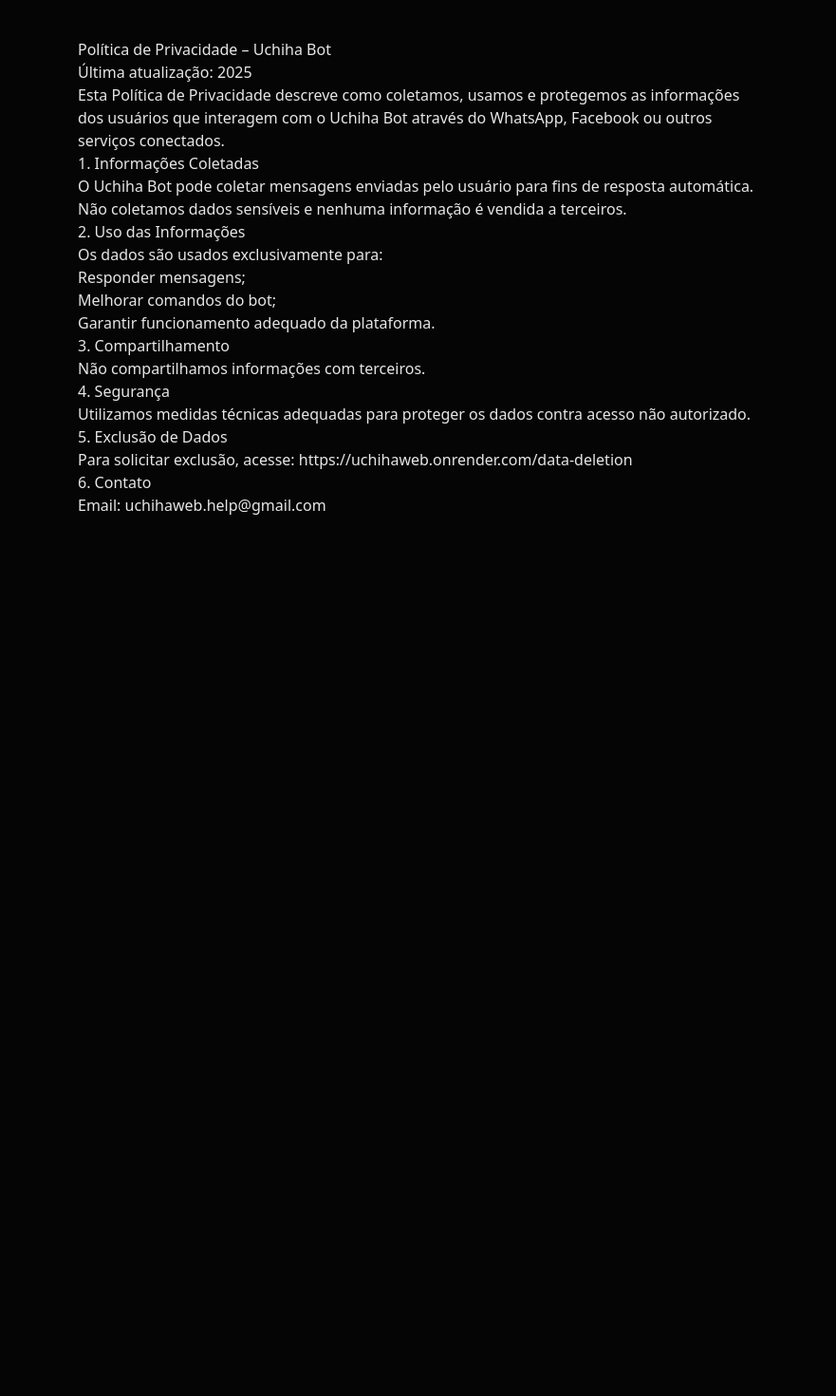
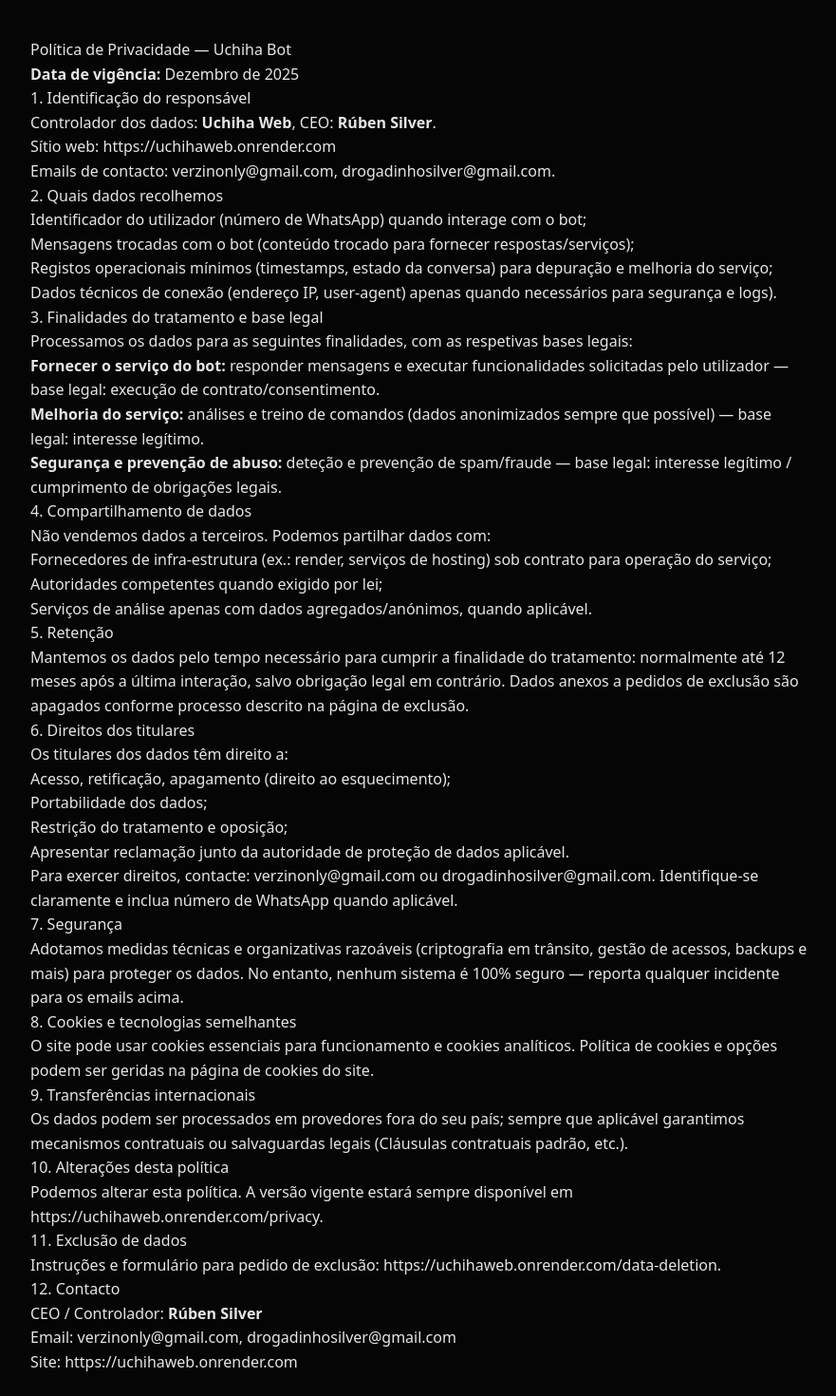
Before and after one commit to rubensilver/uchiha-site, a Next.js app: page /privacy in a window 1280 px wide. Shown: the top 1470 px of the page at 95% size, without its empty margins (198-1079 px from the left). Before the commit the page ends 800 px from the top, so only its background shows below. Built offline with nearby package versions, Linux system fonts and the light colour scheme.

Commit message:
Update page.tsx

```diff
--- a/app/privacy/page.tsx
+++ b/app/privacy/page.tsx
@@ -1,45 +1,73 @@
 export default function PrivacyPage() {
   return (
-    <div style={{ padding: "40px", maxWidth: 800, margin: "0 auto" }}>
-      <h1>Política de Privacidade – Uchiha Bot</h1>
-      <p>Última atualização: 2025</p>
+    <main style={{ padding: 40, maxWidth: 900, margin: "0 auto", lineHeight: 1.6 }}>
+      <h1>Política de Privacidade — Uchiha Bot</h1>
+      <p><strong>Data de vigência:</strong> Dezembro de 2025</p>
 
+      <h2>1. Identificação do responsável</h2>
       <p>
-        Esta Política de Privacidade descreve como coletamos, usamos e protegemos as
-        informações dos usuários que interagem com o Uchiha Bot através do WhatsApp,
-        Facebook ou outros serviços conectados.
+        Controlador dos dados: <strong>Uchiha Web</strong>, CEO: <strong>Rúben Silver</strong>.<br />
+        Sítio web: <a href="https://uchihaweb.onrender.com">https://uchihaweb.onrender.com</a><br />
+        Emails de contacto: <a href="mailto:verzinonly@gmail.com">verzinonly@gmail.com</a>, <a href="mailto:drogadinhosilver@gmail.com">drogadinhosilver@gmail.com</a>.
       </p>
 
-      <h2>1. Informações Coletadas</h2>
-      <p>
-        O Uchiha Bot pode coletar mensagens enviadas pelo usuário para fins de resposta
-        automática. Não coletamos dados sensíveis e nenhuma informação é vendida a terceiros.
-      </p>
-
-      <h2>2. Uso das Informações</h2>
-      <p>Os dados são usados exclusivamente para:</p>
+      <h2>2. Quais dados recolhemos</h2>
       <ul>
-        <li>Responder mensagens;</li>
-        <li>Melhorar comandos do bot;</li>
-        <li>Garantir funcionamento adequado da plataforma.</li>
+        <li>Identificador do utilizador (número de WhatsApp) quando interage com o bot;</li>
+        <li>Mensagens trocadas com o bot (conteúdo trocado para fornecer respostas/serviços);</li>
+        <li>Registos operacionais mínimos (timestamps, estado da conversa) para depuração e melhoria do serviço;</li>
+        <li>Dados técnicos de conexão (endereço IP, user-agent) apenas quando necessários para segurança e logs).</li>
       </ul>
 
-      <h2>3. Compartilhamento</h2>
-      <p>Não compartilhamos informações com terceiros.</p>
+      <h2>3. Finalidades do tratamento e base legal</h2>
+      <p>Processamos os dados para as seguintes finalidades, com as respetivas bases legais:</p>
+      <ul>
+        <li><strong>Fornecer o serviço do bot:</strong> responder mensagens e executar funcionalidades solicitadas pelo utilizador — base legal: execução de contrato/consentimento.</li>
+        <li><strong>Melhoria do serviço:</strong> análises e treino de comandos (dados anonimizados sempre que possível) — base legal: interesse legítimo.</li>
+        <li><strong>Segurança e prevenção de abuso:</strong> deteção e prevenção de spam/fraude — base legal: interesse legítimo / cumprimento de obrigações legais.</li>
+      </ul>
 
-      <h2>4. Segurança</h2>
-      <p>
-        Utilizamos medidas técnicas adequadas para proteger os dados contra acesso não autorizado.
+      <h2>4. Compartilhamento de dados</h2>
+      <p>Não vendemos dados a terceiros. Podemos partilhar dados com:</p>
+      <ul>
+        <li>Fornecedores de infra-estrutura (ex.: render, serviços de hosting) sob contrato para operação do serviço;</li>
+        <li>Autoridades competentes quando exigido por lei;</li>
+        <li>Serviços de análise apenas com dados agregados/anónimos, quando aplicável.</li>
+      </ul>
+
+      <h2>5. Retenção</h2>
+      <p>Mantemos os dados pelo tempo necessário para cumprir a finalidade do tratamento: normalmente até 12 meses após a última interação, salvo obrigação legal em contrário. Dados anexos a pedidos de exclusão são apagados conforme processo descrito na página de exclusão.</p>
+
+      <h2>6. Direitos dos titulares</h2>
+      <p>Os titulares dos dados têm direito a:</p>
+      <ul>
+        <li>Acesso, retificação, apagamento (direito ao esquecimento);</li>
+        <li>Portabilidade dos dados; </li>
+        <li>Restrição do tratamento e oposição; </li>
+        <li>Apresentar reclamação junto da autoridade de proteção de dados aplicável.</li>
+      </ul>
+      <p>Para exercer direitos, contacte: <a href="mailto:verzinonly@gmail.com">verzinonly@gmail.com</a> ou <a href="mailto:drogadinhosilver@gmail.com">drogadinhosilver@gmail.com</a>. Identifique-se claramente e inclua número de WhatsApp quando aplicável.</p>
+
+      <h2>7. Segurança</h2>
+      <p>Adotamos medidas técnicas e organizativas razoáveis (criptografia em trânsito, gestão de acessos, backups e mais) para proteger os dados. No entanto, nenhum sistema é 100% seguro — reporta qualquer incidente para os emails acima.</p>
+
+      <h2>8. Cookies e tecnologias semelhantes</h2>
+      <p>O site pode usar cookies essenciais para funcionamento e cookies analíticos. Política de cookies e opções podem ser geridas na página de cookies do site.</p>
+
+      <h2>9. Transferências internacionais</h2>
+      <p>Os dados podem ser processados em provedores fora do seu país; sempre que aplicável garantimos mecanismos contratuais ou salvaguardas legais (Cláusulas contratuais padrão, etc.).</p>
+
+      <h2>10. Alterações desta política</h2>
+      <p>Podemos alterar esta política. A versão vigente estará sempre disponível em <a href="https://uchihaweb.onrender.com/privacy">https://uchihaweb.onrender.com/privacy</a>.</p>
+
+      <h2>11. Exclusão de dados</h2>
+      <p>Instruções e formulário para pedido de exclusão: <a href="https://uchihaweb.onrender.com/data-deletion">https://uchihaweb.onrender.com/data-deletion</a>.</p>
+
+      <h2>12. Contacto</h2>
+      <p>CEO / Controlador: <strong>Rúben Silver</strong><br />
+      Email: <a href="mailto:verzinonly@gmail.com">verzinonly@gmail.com</a>, <a href="mailto:drogadinhosilver@gmail.com">drogadinhosilver@gmail.com</a><br />
+      Site: <a href="https://uchihaweb.onrender.com">https://uchihaweb.onrender.com</a>
       </p>
-
-      <h2>5. Exclusão de Dados</h2>
-      <p>
-        Para solicitar exclusão, acesse:{" "}
-        <a href="/data-deletion">https://uchihaweb.onrender.com/data-deletion</a>
-      </p>
-
-      <h2>6. Contato</h2>
-      <p>Email: uchihaweb.help@gmail.com</p>
-    </div>
+    </main>
   );
 }
```
